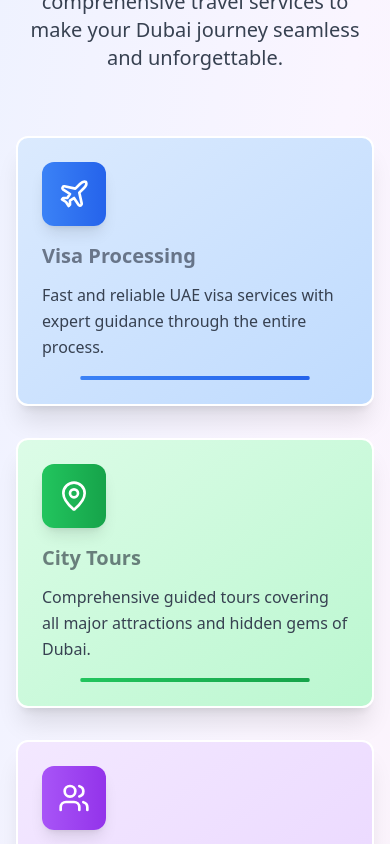
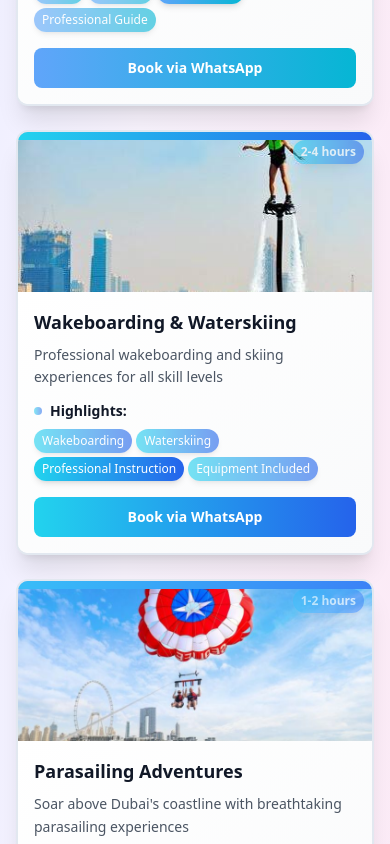
Before and after one commit to TKanambiu/diagram-draw-answerss, a React (Vite) app: page / in a window 390 px wide. Shown: the part 8200-9044 px from the top of the page. Built offline with nearby package versions, Linux system fonts and the light colour scheme.

Commit message:
Fix: Outline activities and services on home page
Outline all activities and services on the home page for easy viewing on mobile devices, similar to the Museum & Cultural Tours section.

```diff
--- a/src/components/FeaturedTours.tsx
+++ b/src/components/FeaturedTours.tsx
@@ -1,3 +1,4 @@
+
 import { Button } from "@/components/ui/button";
 import { Link } from "react-router-dom";
 import { Home, Plane } from "lucide-react";
@@ -153,6 +154,106 @@ const FeaturedTours = () => {
       highlights: ["Yacht Live-Aboard", "QE2 Hotel", "Luxury Suite", "Unique Experience"],
       gradient: "from-indigo-500 to-purple-500",
       accentColor: "indigo"
+    },
+    {
+      id: 16,
+      title: "Jet-Ski & Flyboard",
+      image: "/lovable-uploads/345c54d1-791a-4801-b153-5c532a91639a.png",
+      description: "High-speed water sports and flyboarding thrills on Dubai's pristine waters",
+      duration: "2-3 hours",
+      highlights: ["Jet-Ski", "Flyboard", "Water Thrills", "Professional Guide"],
+      gradient: "from-blue-400 to-cyan-500",
+      accentColor: "blue"
+    },
+    {
+      id: 17,
+      title: "Wakeboarding & Waterskiing",
+      image: "/lovable-uploads/deabe26b-4e4a-409d-b086-db43fce48ac4.png",
+      description: "Professional wakeboarding and skiing experiences for all skill levels",
+      duration: "2-4 hours",
+      highlights: ["Wakeboarding", "Waterskiing", "Professional Instruction", "Equipment Included"],
+      gradient: "from-cyan-400 to-blue-600",
+      accentColor: "cyan"
+    },
+    {
+      id: 18,
+      title: "Parasailing Adventures",
+      image: "/lovable-uploads/87a3db89-65d0-4a98-8888-47a3a3daa437.png",
+      description: "Soar above Dubai's coastline with breathtaking parasailing experiences",
+      duration: "1-2 hours",
+      highlights: ["Parasailing", "Coastal Views", "Safe Equipment", "Photo Opportunities"],
+      gradient: "from-sky-400 to-blue-500",
+      accentColor: "sky"
+    },
+    {
+      id: 19,
+      title: "Self-Drive Luxury Cars",
+      image: "/lovable-uploads/c24685ca-cc44-4fc5-bd03-a0a74d80c932.png",
+      description: "Premium car rentals for self-driving adventures around Dubai",
+      duration: "Flexible",
+      highlights: ["Luxury Vehicles", "Self-Drive", "Insurance Included", "24/7 Support"],
+      gradient: "from-red-400 to-orange-500",
+      accentColor: "red"
+    },
+    {
+      id: 20,
+      title: "Photo Safaris",
+      image: "/lovable-uploads/8cae6130-34d5-4166-99ab-1c080c5dbe11.png",
+      description: "Professional photography desert tours capturing Dubai's natural beauty",
+      duration: "4-6 hours",
+      highlights: ["Photography Tour", "Professional Guide", "Equipment Provided", "Scenic Locations"],
+      gradient: "from-amber-400 to-yellow-600",
+      accentColor: "amber"
+    },
+    {
+      id: 21,
+      title: "Breakfast in the Air",
+      image: "/lovable-uploads/fcf70f1e-696a-4ac2-9208-c20a1ba4b358.png",
+      description: "Unique dining experience suspended high above Dubai with panoramic views",
+      duration: "2 hours",
+      highlights: ["Aerial Dining", "Gourmet Breakfast", "City Views", "Unique Experience"],
+      gradient: "from-orange-400 to-red-500",
+      accentColor: "orange"
+    },
+    {
+      id: 22,
+      title: "Lunch in the Sky",
+      image: "/lovable-uploads/c5419099-2fda-4d98-91a1-810430d3cf23.png",
+      description: "Enjoy a gourmet lunch experience high above Dubai with panoramic city views",
+      duration: "2 hours",
+      highlights: ["Sky Dining", "Gourmet Lunch", "Panoramic Views", "Professional Service"],
+      gradient: "from-purple-400 to-pink-500",
+      accentColor: "purple"
+    },
+    {
+      id: 23,
+      title: "Sky High Celebration",
+      image: "/lovable-uploads/dd99814d-7824-484a-8bf3-9fec4e8f69cf.png",
+      description: "Celebrate special occasions with an unforgettable dining experience in the sky",
+      duration: "2-3 hours",
+      highlights: ["Special Events", "Customized Menu", "Celebration Package", "Memorable Experience"],
+      gradient: "from-violet-400 to-purple-600",
+      accentColor: "violet"
+    },
+    {
+      id: 24,
+      title: "Tourist Visa Processing",
+      image: "/lovable-uploads/a45ee7c4-7979-4d9b-8784-787f495d218a.png",
+      description: "Fast and reliable UAE tourist visa processing with expert guidance",
+      duration: "2-7 days",
+      highlights: ["Fast Processing", "Expert Guidance", "Document Support", "Multiple Entry Options"],
+      gradient: "from-gray-400 to-slate-600",
+      accentColor: "gray"
+    },
+    {
+      id: 25,
+      title: "Residence Visa Assistance",
+      image: "/lovable-uploads/a45ee7c4-7979-4d9b-8784-787f495d218a.png",
+      description: "Comprehensive assistance for UAE residence visa applications and renewals",
+      duration: "1-2 weeks",
+      highlights: ["Residence Visa", "Application Support", "Document Preparation", "Follow-up Service"],
+      gradient: "from-slate-400 to-gray-600",
+      accentColor: "slate"
     }
   ];
 
```
